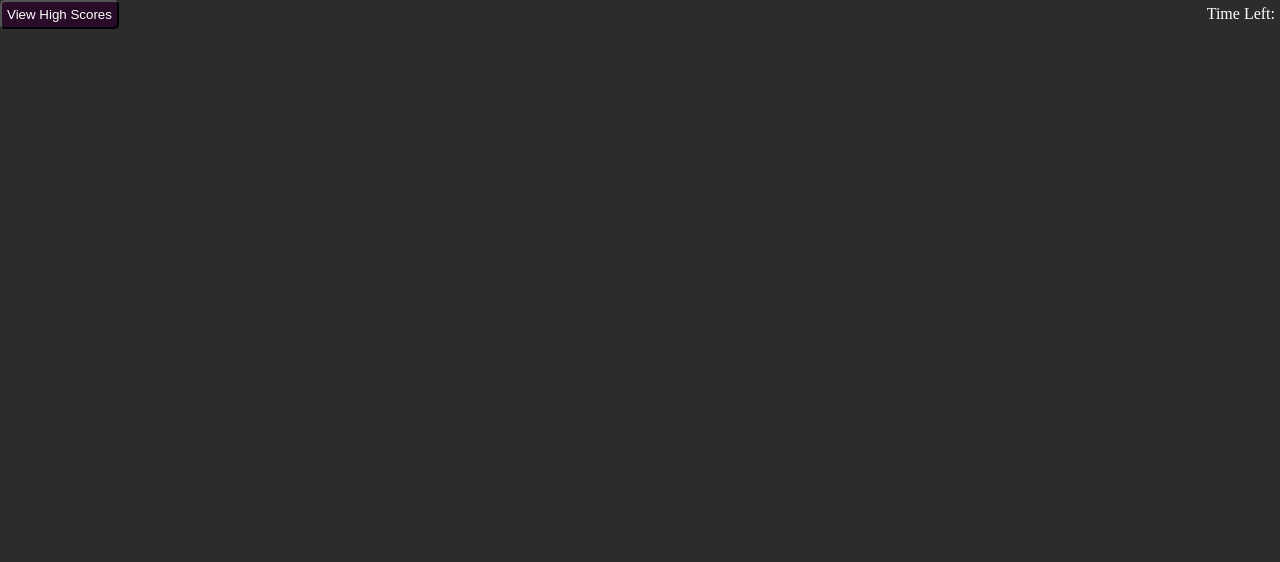
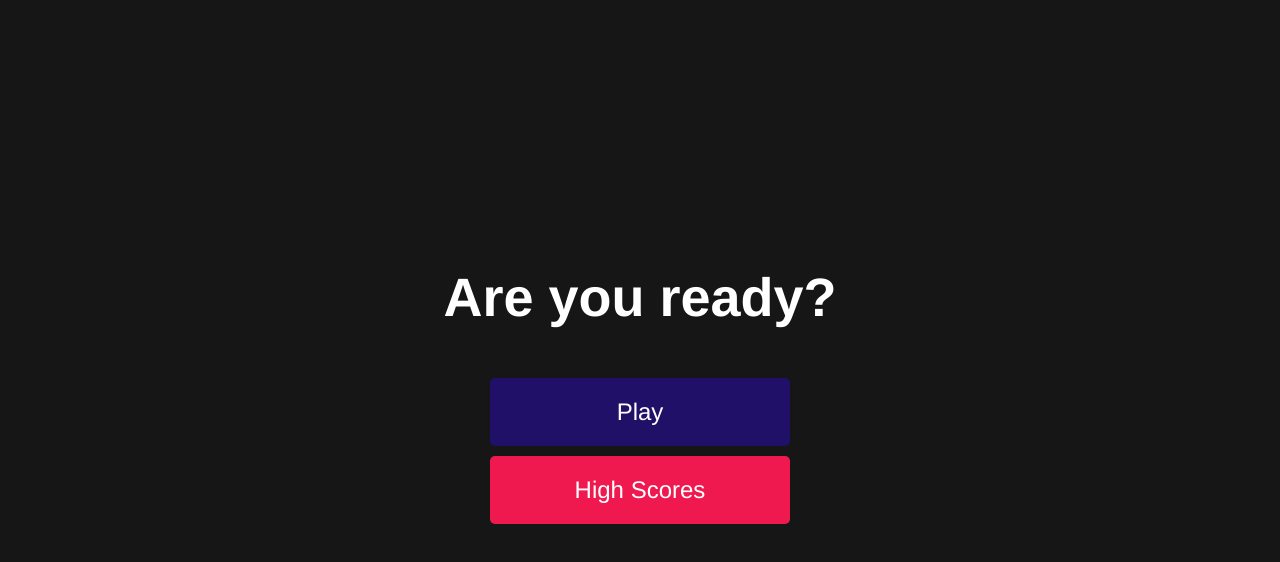
Before and after one commit to jeffrpar/quiz-app, a plain HTML site: page index.html in a window 1280 px wide. Drawn offline with Linux system fonts and the light colour scheme.

Commit message:
creating initial layout and file structure

```diff
--- a/assets/style.css
+++ b/assets/style.css
@@ -1,21 +1,84 @@
-body {
-    margin: auto;
-    background-color: rgb(44, 44, 44);
+ * {
+    box-sizing: border-box;
+    margin: 0;
+    padding: 0;
+    font-size: 62.5%;
+    font-family: helvetica, arial, sans-serif;
+ }
+
+ body {
+    background-color: rgb(22, 22, 22);
+ }
+
+h1 {
+    font-size: 5.4rem;
+    color: white;
+    margin-bottom: 5rem;
 }
 
-nav {
-    display: flex;
-    justify-content: space-between;
-    color: white;
+h2 {
+    font-size: 4.2rem;
+    margin-bottom: 4rem;
 }
 
-button {
-    background-color: rgb(41, 12, 39);
-    color: white;
-    border-radius: 5px;
-    padding: 5px;
+.container {
+    width: 100vw;
+    height: 100vh;
+    display: flex;
+    justify-content: center;
+    align-items: center;
+    max-width: 80rem;
+    margin: 0 auto;
+    padding: 2rem;
 }
 
-span {
-    padding: 5px;
+.flex-column {
+    display: flex;
+    flex-direction: column;
 }
+
+.flex-center {
+    justify-content: center;
+    align-items: center;
+}
+
+.justify-center {
+    justify-content: center;
+}
+
+.text-center {
+    text-align: center;
+}
+
+.hidden {
+    display: none;
+}
+
+.btn {
+    font-size: 2.4rem;
+    padding: 2rem 0;
+    width: 30rem;
+    text-align: center;
+    margin-bottom: 1rem;
+    text-decoration: none;
+    color:white;
+    background: rgb(33, 16, 104);
+    border-radius: 5px;
+}
+
+.btn:hover {
+    cursor: pointer;
+    box-shadow: 0px 0px 5px rgb(11, 11, 11);
+    transition: transform 250ms;
+    transform: scale(1.04);
+}
+
+.btn:disabled:hover {
+    cursor: not-allowed;
+    box-shadow: none;
+    transform: none;
+}
+
+#highscore-btn {
+    background: rgb(240, 25, 79);
+}
--- a/index.html
+++ b/index.html
@@ -8,17 +8,13 @@
     <title>Quiz</title>
 </head>
 <body>
-    <section>
-        <nav>
-            <button>View High Scores</button>
-            <span>Time Left: </span>
-        </nav>
-        <main>
-            <section>
-
-            </section>
-        </main>
-    </section>
+    <div class="container">
+        <div id="home" class="flex-column flex-center">
+            <h1>Are you ready?</h1>
+            <a href="pages/quiz.html" class="btn">Play</a>
+            <a href="pages/highscores.html" id="highscore-btn" class="btn">High Scores</a>
+        </div>
+    </div>
 </body>
 <script src="./assets/script.js"></script>
 </html>
```
Also changed, not shown: pages/quiz.html (added, +53 -0 lines), pages/highscores.html (added), quiz.css (added), quiz.js (added).
